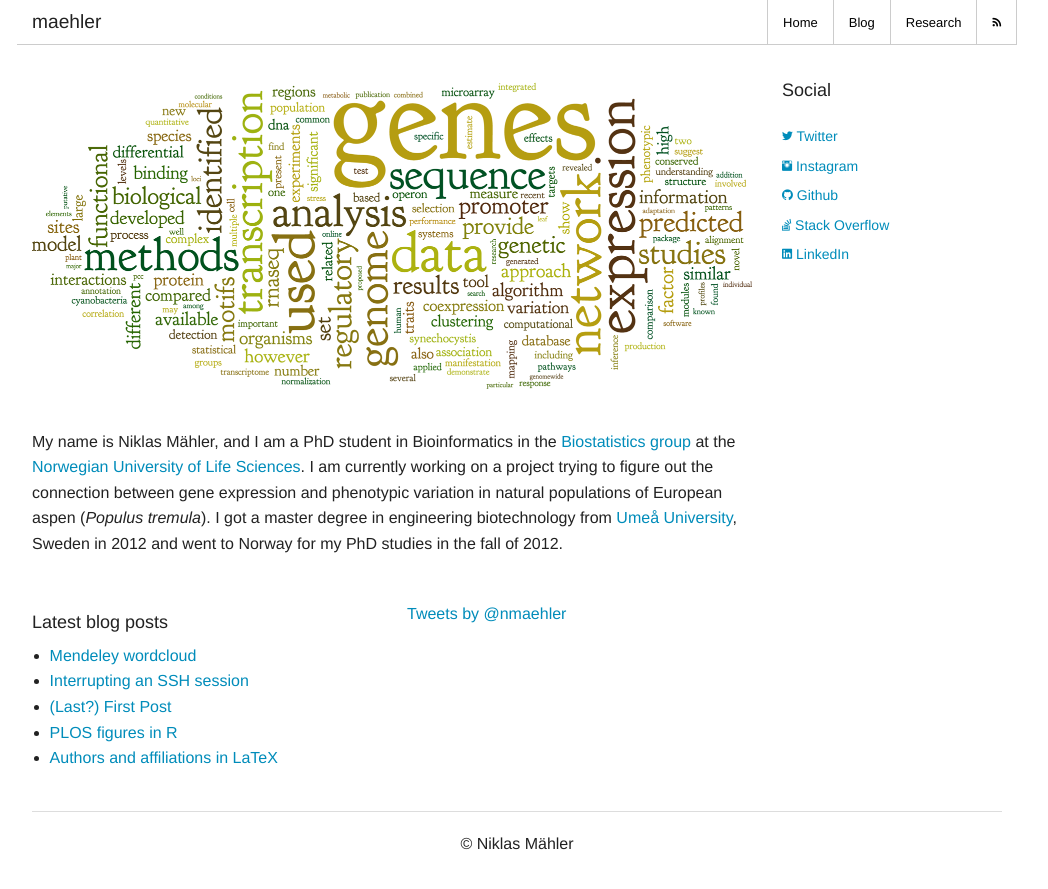
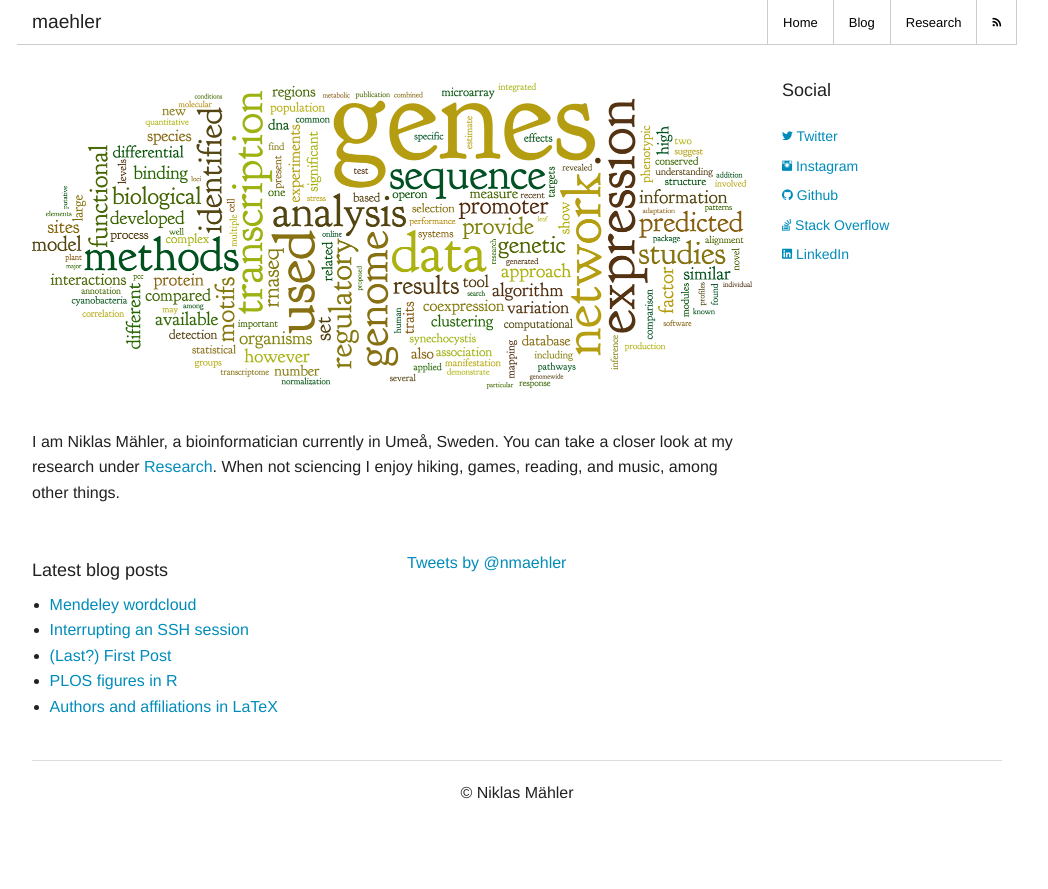
Before and after one commit to maehler/maehler.github.io, a Jekyll site: the page built from index.html, in a window 1280 px wide. Shown: the top 889 px of the page, without its empty margins (123-1171 px from the left). Built offline with Jekyll 4.4.1, drawn with Linux system fonts in a browser that asks for light colours; comment, search, counter and statistics services are not loaded.

Commit message:
Updated start page

```diff
--- a/index.html
+++ b/index.html
@@ -12,16 +12,9 @@ title: maehler.se
 <div class="row">
 	<div class="columns small-12">
 		<p>
-			My name is Niklas Mähler, and I am a PhD student in Bioinformatics
-			in the <a href="http://www.nmbu.no/om/fakulteter/vetbio/institutter/ikbm/forskning/forskningsgrupper/node/9446">
-			Biostatistics group</a> at the <a href="http://www.nmbu.no">
-			Norwegian University of Life Sciences</a>. I am currently working on
-			a project trying to figure out the connection between gene expression
-			and phenotypic variation in natural populations of European aspen
-			(<i>Populus tremula</i>). I got a master degree in engineering
-			biotechnology from <a href="http://www.umu.se">Umeå University</a>,
-			Sweden in 2012 and went to Norway for my PhD studies in the fall of
-			2012.
+                I am Niklas Mähler, a bioinformatician currently in Umeå, Sweden.
+                You can take a closer look at my research under <a href="{{ site.prefix }}/research">Research</a>.
+                When not sciencing I enjoy hiking, games, reading, and music, among other things.
 		</p>
 	</div>
 </div>
```
